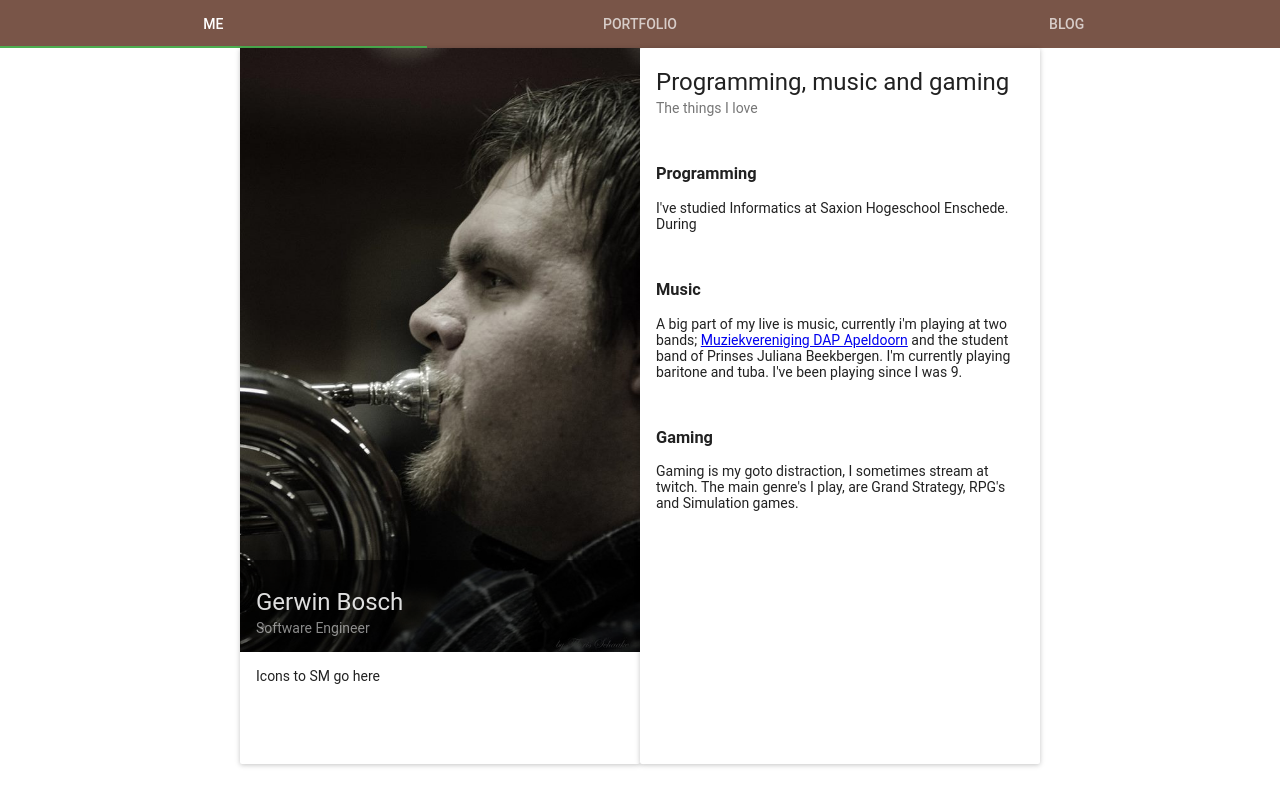
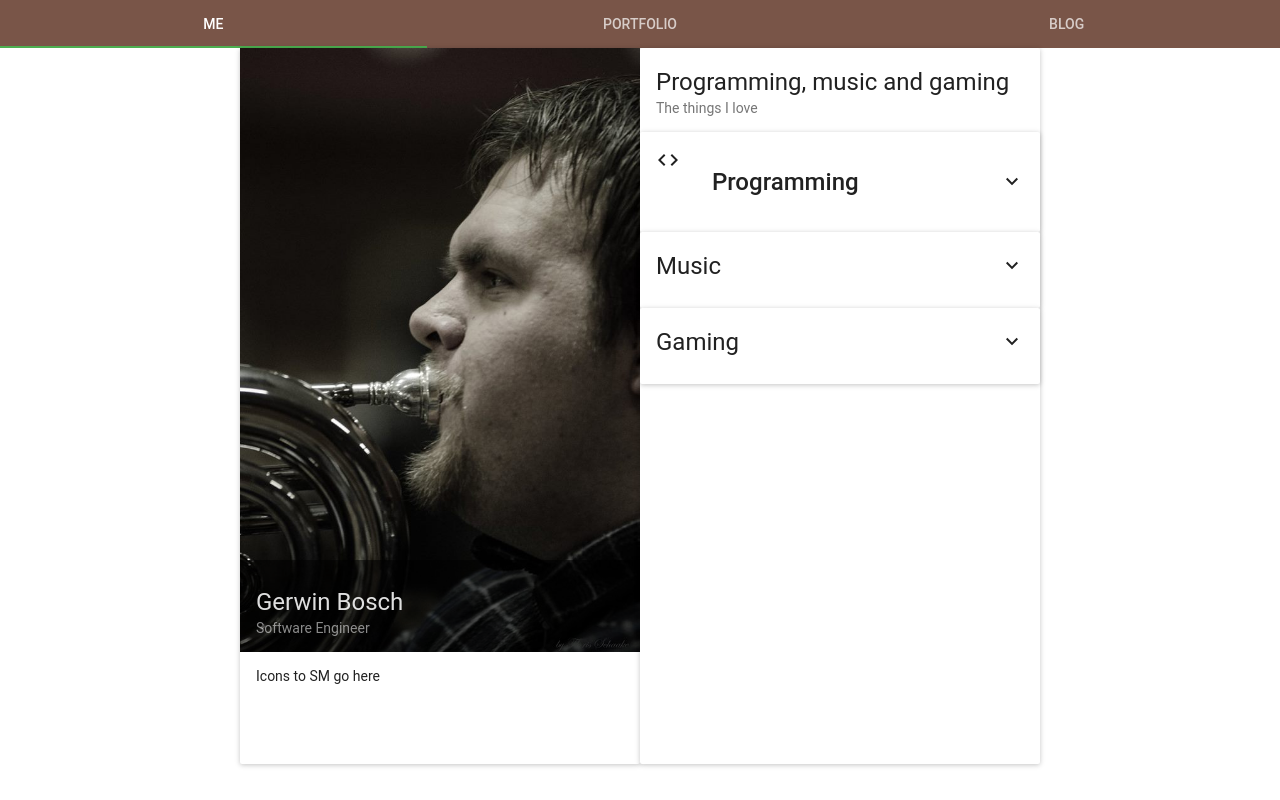
Before and after one commit to GerwinBosch/GerwinBosch.github.io, a React (Create React App) app: page / in a window 1280 px wide. Built offline with nearby package versions, Linux system fonts and the light colour scheme.

Commit message:
progress

```diff
--- a/src/App.jsx
+++ b/src/App.jsx
@@ -1,24 +1,26 @@
-import React, { Component } from 'react';
+import React, {Component} from 'react';
 import logo from './Foto.jpg';
 import './App.css';
-import { MuiThemeProvider } from 'material-ui/styles';
-import { getMuiTheme } from 'material-ui/styles';
-import { Tabs, Tab } from 'material-ui/Tabs'
-import { Card, CardHeader, CardMedia, CardTitle, CardText, CardActions, IconButton } from 'material-ui';
-import { green500,brown500 } from 'material-ui/styles/colors';
+import {MuiThemeProvider} from 'material-ui/styles';
+import {getMuiTheme} from 'material-ui/styles';
+import {Tabs, Tab} from 'material-ui/Tabs'
+import {Card, CardHeader, CardMedia, CardTitle, CardText, CardActions, IconButton, Avatar, FontIcon} from 'material-ui';
+import {green500, brown500} from 'material-ui/styles/colors';
+import CodeIcon from 'material-ui/svg-icons/action/code'
 const muiTheme = getMuiTheme({
-  palette:{
+    palette: {
         primary1Color: brown500,
-    accent1Color:green500,
+        accent1Color: green500,
     }
 })
+
 class App extends Component {
     render() {
         return (
             <MuiThemeProvider muiTheme={muiTheme}>
                 <Tabs>
                     <Tab label="me">
-          <div style={{display:"Flex"}} >
+                        <div style={{display: "Flex"}}>
                             <div className="space"/>
                             <Card className="card">
 
@@ -37,20 +39,54 @@ class App extends Component {
                                 </CardActions>
                             </Card>
                             <Card className="card">
-            <CardTitle title="Programming, music and gaming" subtitle="The things I love" />
-            <CardText>
-              <h3>Programming</h3>
-              I've studied Informatics at Saxion Hogeschool Enschede. During
+                                <CardTitle title="Programming, music and gaming" subtitle="The things I love"/>
+                                <Card>
+                                    <CardHeader
+                                        avatar={<CodeIcon/>}
+                                        title={<CardTitle title="Programming"/>}
+                                        actAsExpander
+                                        showExpandableButton
+                                    >
+
+                                    </CardHeader>
+                                    <CardText expandable>
+                                        I've studied Informatics at Saxion Hogeschool Enschede.
+                                        During my studies I've learned to create software with most types of software
+                                        languages,
+                                        and how to manage these kinds of projects.
+                                        <br/><br/>
+                                        What interest me in programming and informatics is that data can be used/bend in
+                                        ways the creator of it cannot imagine.
+                                        <br/><br/>I chose Big Data / Machine learning as my specialization because of
+                                        the notion that within large amount of seemingly unrelated data, a relation can
+                                        be found which can be a solution to a problem.
+                                        <br/><br/>Another thing that interests me in the field is giving data a form to
+                                        display to people, which (hopefully) makes them understand the data more.
+                                        That's one of the reasons I realy enjoyed creating my thesis project LinkDaLe, a
+                                        Linked Data Learning environment.
                                     </CardText>
-            <CardText>
-            <h3>Music</h3>
-            A big part of my live is music, currently i'm playing at two bands; <a href="www.dapapeldoorn.nl">Muziekvereniging DAP Apeldoorn</a> and the student band of <a>Prinses Juliana Beekbergen</a>.
+                                </Card>
+                                <Card>
+                                    <CardTitle title="Music" actAsExpander showExpandableButton/>
+                                    <CardText expandable>
+                                        A big part of my live is music, currently i'm playing at two bands; <a
+                                        href="www.dapapeldoorn.nl">Muziekvereniging DAP Apeldoorn</a> and the student
+                                        band of <a>Prinses Juliana Beekbergen</a>.
                                         I'm currently playing baritone and tuba. I've been playing since I was 9.
+                                        During my travels I've been through most of the Netherlands with a few
+                                        performences in Belgium and Germany.
+                                        <CardMedia>
+                                            {/* TODO: Add facebook background image */}
+                                        </CardMedia>
                                     </CardText>
-            <CardText>
-            <h3>Gaming</h3>
-              Gaming is my goto distraction, I sometimes stream at twitch. The main genre's I play, are Grand Strategy, RPG's and Simulation games.
+                                </Card>
+                                <Card>
+                                    <CardTitle title="Gaming" actAsExpander showExpandableButton/>
+                                    <CardText expandable>
+                                        Gaming is my goto distraction, I sometimes stream at twitch. The main genre's I
+                                        play, are Grand Strategy, RPG's and Simulation games.
                                     </CardText>
+                                </Card>
                             </Card>
                             <div className="space"/>
                         </div>
```
Also changed, not shown: 1 other file (tests, documents, lock files or other folders). Lines whose indentation alone changed are shown as unchanged.
